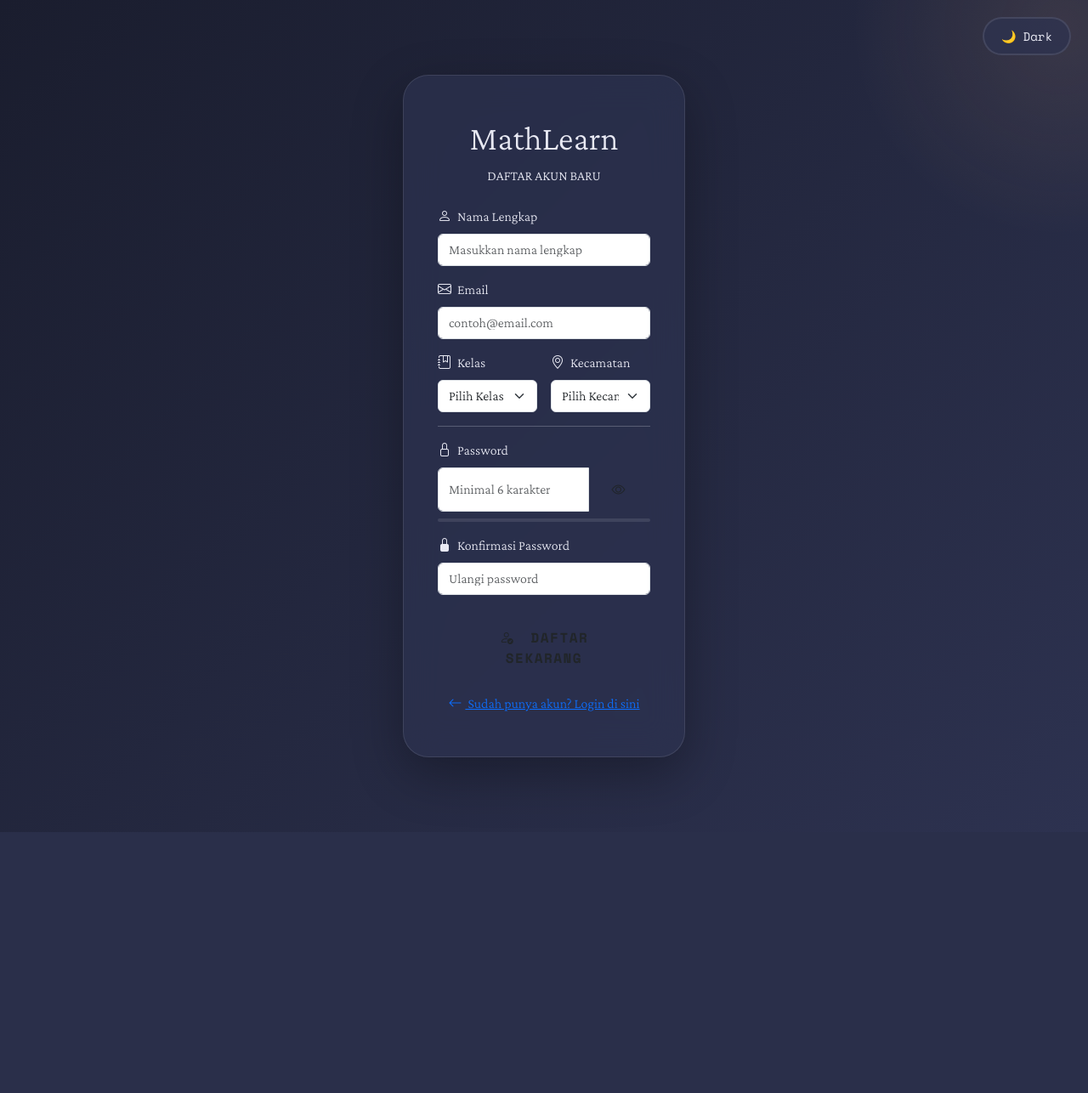
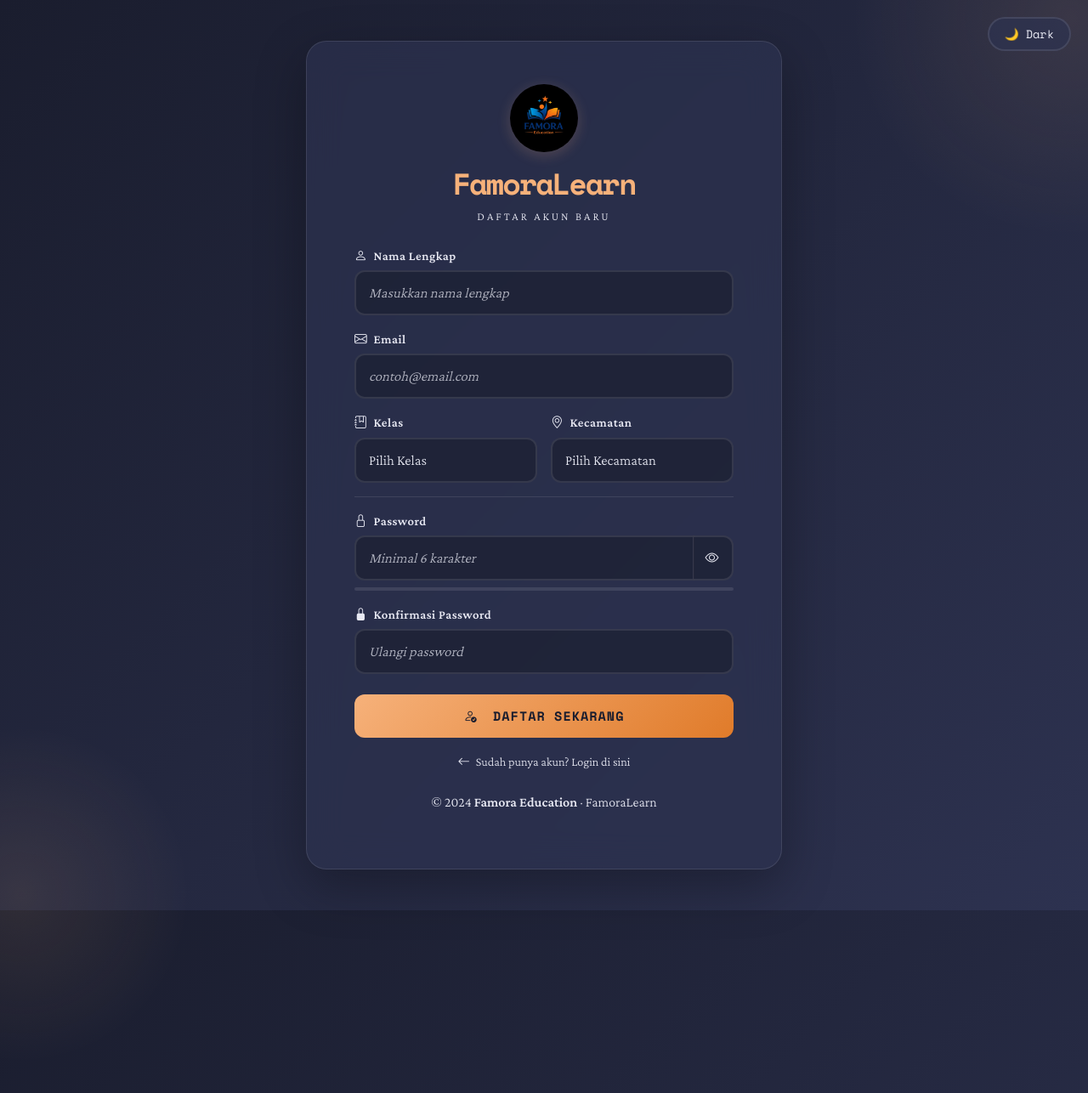
Before and after one commit to famoralearn-bit/famoraeducation, a PHP site: page /register/register.php in a window 1280 px wide; the page is wider, and only the part inside the window is pictured. Shown: that part at 85% size. Before the commit the page ends 979 px from the top of that part, so only its background shows below. Run offline with PHP 8.4, Linux system fonts and the light colour scheme.

Commit message:
perbaikan register

```diff
--- a/register/register.css
+++ b/register/register.css
@@ -1,100 +1,217 @@
 /* =============================================
-   MathLearn - Register Page Styles
+   FamoraLearn - Register Page Styles (Bootstrap)
    ============================================= */
 
 body {
     background: linear-gradient(135deg, var(--bg) 0%, var(--primary) 100%);
-    min-height: 100vh;
-    display: flex;
-    align-items: center;
-    justify-content: center;
-    padding: 40px 20px;
+    position: relative;
     overflow-x: hidden;
 }
 
 body::before {
     content: '';
     position: absolute;
-    width: 500px; height: 500px;
+    width: 520px; height: 520px;
     background: radial-gradient(circle, var(--float-color) 0%, transparent 70%);
-    top: -200px; right: -200px;
+    top: -220px; right: -220px;
     border-radius: 50%;
     animation: float 20s infinite ease-in-out;
     pointer-events: none;
 }
 
-/* Theme toggle fixed */
+body::after {
+    content: '';
+    position: absolute;
+    width: 400px; height: 400px;
+    background: radial-gradient(circle, var(--float-color) 0%, transparent 70%);
+    bottom: -160px; left: -160px;
+    border-radius: 50%;
+    animation: float 15s infinite ease-in-out reverse;
+    pointer-events: none;
+}
+
 .theme-toggle-fixed {
     position: fixed;
     top: 20px; right: 20px;
     background: var(--card-bg);
     border: 2px solid var(--border);
     border-radius: 50px;
-    padding: 10px 20px;
+    padding: 8px 18px;
     cursor: pointer;
     display: flex;
     align-items: center;
     gap: 8px;
     font-family: 'Space Mono', monospace;
-    font-size: 0.88em;
+    font-size: 0.85em;
     color: var(--text);
     z-index: 1000;
     transition: all 0.3s ease;
 }
+.theme-toggle-fixed:hover { border-color: var(--light); transform: translateY(-2px); }
 
-.theme-toggle-fixed:hover {
-    border-color: var(--light);
-    transform: translateY(-2px);
-}
-
-/* Register card */
 .register-container {
     background: var(--card-bg);
     backdrop-filter: blur(20px);
-    border-radius: 30px;
-    padding: 50px 40px;
+    border-radius: 24px;
+    padding: 50px 56px;
     width: 90%;
-    max-width: 480px;
-    box-shadow: 0 20px 60px rgba(0, 0, 0, 0.3);
+    max-width: 560px;
+    box-shadow: 0 20px 60px rgba(0,0,0,0.3);
     border: 1px solid var(--border);
     position: relative;
     z-index: 1;
     animation: slideUp 0.6s ease-out;
 }
 
-.logo { text-align: center; margin-bottom: 32px; }
+/* Logo */
+.brand-logo-img {
+    width: 80px;
+    height: 80px;
+    object-fit: contain;
+    border-radius: 50%;
+    background: #000;
+    display: block;
+    margin: 0 auto;
+    box-shadow: 0 4px 16px rgba(246,177,122,0.2);
+}
 
-.logo h1 {
+.logo-title {
     font-family: 'Space Mono', monospace;
-    font-size: 2.1em;
+    font-size: 2.2em;
     font-weight: 700;
     color: var(--light);
     letter-spacing: -2px;
 }
 
-.logo p {
-    color: var(--accent);
-    margin-top: 8px;
-    font-size: 0.95em;
-    letter-spacing: 2px;
+.logo-sub {
+    color: var(--text-muted);
+    font-size: 0.82em;
+    letter-spacing: 3px;
+    margin-top: 4px;
 }
 
-.divider-line {
-    height: 1px;
-    background: var(--border);
-    margin: 22px 0;
+.custom-label {
+    color: var(--text);
+    font-weight: 600;
+    font-size: 0.92em;
+    letter-spacing: 0.5px;
+    margin-bottom: 6px;
+}
+
+.custom-input {
+    background: var(--input-bg) !important;
+    border: 2px solid var(--border) !important;
+    border-radius: 12px !important;
+    color: var(--text) !important;
+    font-family: 'Crimson Pro', serif;
+    font-size: 1.05em;
+    padding: 12px 15px;
+    transition: all 0.3s ease;
+    box-shadow: none !important;
+}
+
+.custom-input::placeholder {
+    color: var(--text-muted);
+    opacity: 0.75;
+    font-style: italic;
+}
+
+.custom-input:focus {
+    border-color: var(--light) !important;
+    box-shadow: 0 0 0 3px rgba(246,177,122,0.15) !important;
+    color: var(--text) !important;
+}
+
+.custom-input:-webkit-autofill,
+.custom-input:-webkit-autofill:focus {
+    -webkit-text-fill-color: var(--text) !important;
+    -webkit-box-shadow: 0 0 0 1000px var(--input-bg) inset !important;
+    transition: background-color 5000s ease-in-out 0s;
+}
+
+.input-group .custom-input { border-radius: 12px 0 0 12px !important; }
+
+.custom-eye-btn {
+    background: var(--input-bg) !important;
+    border: 2px solid var(--border) !important;
+    border-left: none !important;
+    border-radius: 0 12px 12px 0 !important;
+    color: var(--text-muted) !important;
+    padding: 0 14px;
+}
+.custom-eye-btn:hover { color: var(--light) !important; }
+
+.custom-divider {
+    border-color: var(--border);
+    opacity: 1;
+}
+
+.btn-custom-primary {
+    background: linear-gradient(135deg, #F6B17A 0%, #e07b2a 100%);
+    color: #1a1d2e;
+    border: none;
+    border-radius: 12px;
+    font-family: 'Space Mono', monospace;
+    font-weight: 700;
+    font-size: 0.95em;
+    letter-spacing: 1px;
+    padding: 14px;
+    transition: all 0.3s ease;
+}
+.btn-custom-primary:hover {
+    transform: translateY(-2px);
+    box-shadow: 0 10px 25px rgba(246,177,122,0.4);
+    color: #1a1d2e;
 }
 
 .back-link {
-    text-align: center;
-    margin-top: 18px;
+    color: var(--text-muted);
+    text-decoration: none;
+    font-size: 0.9em;
+    transition: color 0.3s;
+}
+.back-link:hover { color: var(--light); }
+
+.alert-danger {
+    background: rgba(255,82,82,0.15);
+    border: 1px solid rgba(255,82,82,0.4);
+    color: #ff7a7a;
+    border-radius: 10px;
+}
+.alert-success {
+    background: rgba(82,255,168,0.12);
+    border: 1px solid rgba(82,255,168,0.35);
+    color: #10b981;
+    border-radius: 10px;
 }
 
-.back-link a {
-    color: var(--accent);
-    text-decoration: none;
-    font-size: 0.95em;
-    transition: color 0.3s;
+/* ---- Light mode overrides ---- */
+[data-theme="light"] .register-container {
+    box-shadow: 0 20px 60px rgba(0,0,0,0.1);
 }
-
-.back-link a:hover { color: var(--light); }
+[data-theme="light"] .custom-label {
+    color: #1a202c;
+}
+[data-theme="light"] .custom-input {
+    border-color: #cbd5e0 !important;
+    color: #1a202c !important;
+    background: #ffffff !important;
+}
+[data-theme="light"] .custom-input::placeholder {
+    color: #718096;
+    opacity: 1;
+}
+[data-theme="light"] .custom-eye-btn {
+    border-color: #cbd5e0 !important;
+    background: #ffffff !important;
+    color: #718096 !important;
+}
+[data-theme="light"] .back-link {
+    color: #4a5568;
+}
+[data-theme="light"] .logo-sub {
+    color: #4a5568;
+}
+[data-theme="light"] .custom-divider {
+    border-color: #cbd5e0;
+}
--- a/register/register.php
+++ b/register/register.php
@@ -54,7 +54,7 @@ if ($_SERVER['REQUEST_METHOD'] == 'POST') {
 <head>
     <meta charset="UTF-8">
     <meta name="viewport" content="width=device-width, initial-scale=1.0">
-    <title>Daftar - MathLearn</title>
+    <title>Daftar - FamoraLearn</title>
     <link href="https://cdn.jsdelivr.net/npm/bootstrap@5.3.3/dist/css/bootstrap.min.css" rel="stylesheet">
     <link href="https://cdn.jsdelivr.net/npm/bootstrap-icons@1.11.3/font/bootstrap-icons.min.css" rel="stylesheet">
     <link rel="stylesheet" href="../assets/css/variables.css">
@@ -69,19 +69,22 @@ if ($_SERVER['REQUEST_METHOD'] == 'POST') {
 
     <div class="min-vh-100 d-flex align-items-center justify-content-center py-5">
         <div class="register-container">
+
+            <!-- Logo & Brand -->
             <div class="text-center mb-4">
-                <h1 class="logo-title">MathLearn</h1>
+                <img src="../assets/images/famora.png" alt="FamoraLearn Logo" class="brand-logo-img mb-3">
+                <h1 class="logo-title">FamoraLearn</h1>
                 <p class="logo-sub">DAFTAR AKUN BARU</p>
             </div>
 
             <?php if ($error): ?>
-                <div class="alert alert-danger d-flex align-items-center gap-2 py-2">
+                <div class="alert alert-danger d-flex align-items-center gap-2 py-2 mb-4">
                     <i class="bi bi-exclamation-circle-fill"></i>
                     <span><?php echo $error; ?></span>
                 </div>
             <?php endif; ?>
             <?php if ($success): ?>
-                <div class="alert alert-success d-flex align-items-center gap-2 py-2">
+                <div class="alert alert-success-custom d-flex align-items-center gap-2 py-2 mb-4">
                     <i class="bi bi-check-circle-fill"></i>
                     <span><?php echo $success; ?></span>
                 </div>
@@ -152,11 +155,10 @@ if ($_SERVER['REQUEST_METHOD'] == 'POST') {
                             <i class="bi bi-eye" id="eye-icon"></i>
                         </button>
                     </div>
-                    <!-- Strength bar -->
                     <div class="progress mt-2" style="height:4px; background:var(--border); border-radius:4px;">
                         <div id="strength-bar" class="progress-bar" style="width:0; transition:all 0.3s;"></div>
                     </div>
-                    <small id="strength-text" class="text-muted mt-1 d-block"></small>
+                    <small id="strength-text" class="mt-1 d-block" style="font-size:0.82em;"></small>
                 </div>
 
                 <div class="mb-4">
@@ -179,6 +181,10 @@ if ($_SERVER['REQUEST_METHOD'] == 'POST') {
                     <i class="bi bi-arrow-left me-1"></i> Sudah punya akun? Login di sini
                 </a>
             </div>
+
+            <p class="text-center mt-4 footer-note">
+                © 2024 <strong>Famora Education</strong> · FamoraLearn
+            </p>
         </div>
     </div>
 
```
Also changed, not shown: register/register.js (+50 -62 lines).
